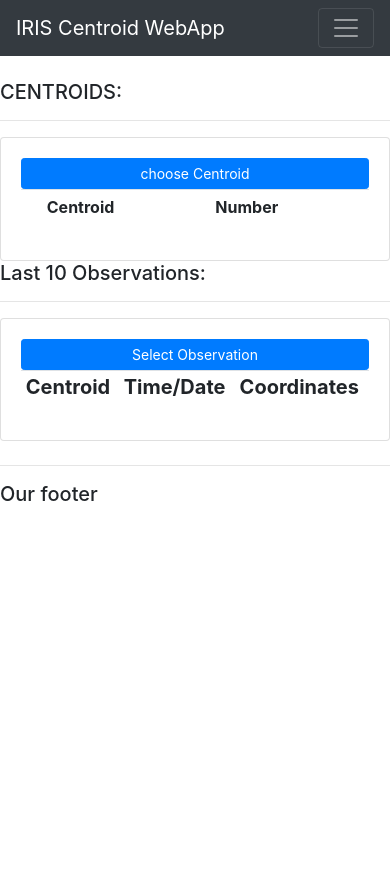
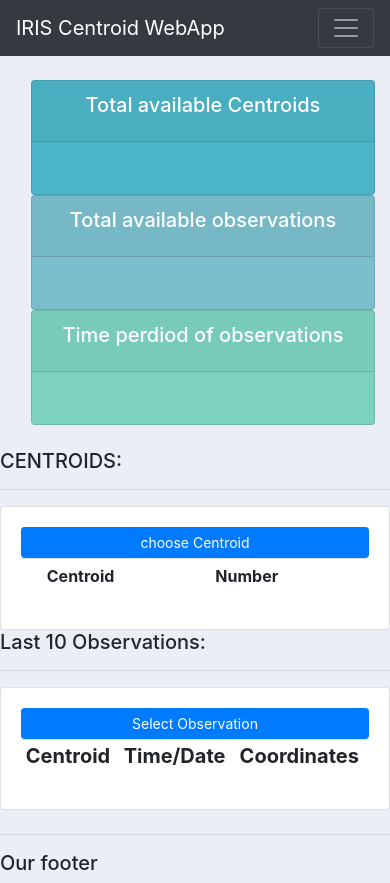
Before and after one commit to eugencuic/FHNW_HS20_IRIS_Centroid_Browser, a Django app: page /centroids/ in a window 390 px wide. Before the commit the page ends 501 px from the top, so only its background shows below. Run offline with Django 3.2, Linux system fonts and the light colour scheme; lists and menus that the app fills with data are empty; some libraries are stand-ins or nearby versions.

Commit message:
remove subscription page, add status
- remove subscription page
- remove subscription URL
- add status elements
- style status elements
- add picture for homepage

```diff
--- a/iris/centroid_webapp/templates/centroid_webapp/centroids.html
+++ b/iris/centroid_webapp/templates/centroid_webapp/centroids.html
@@ -1,6 +1,10 @@
 {% extends 'centroid_webapp/main.html' %}
 
 {% block content %}
+
+{% include 'centroid_webapp/status.html'%}
+
+
 
 <br>
 
--- a/iris/centroid_webapp/templates/centroid_webapp/main.html
+++ b/iris/centroid_webapp/templates/centroid_webapp/main.html
@@ -3,6 +3,23 @@
     <head>
         <title>IRIS Centroid WebApp</title>
         <link rel="stylesheet" href="https://stackpath.bootstrapcdn.com/bootstrap/4.3.1/css/bootstrap.min.css" integrity="sha384-ggOyR0iXCbMQv3Xipma34MD+dH/1fQ784/j6cY/iJTQUOhcWr7x9JvoRxT2MZw1T" crossorigin="anonymous">
+
+        <style>
+
+            body{
+                background-color: #ebeff5;
+            }
+            #total-centroids{
+                background-color: #4cb4c7;
+            }
+            #total-observations{
+                background-color: #7abecc;
+            }
+            #time-period{
+                background-color: #7cd1c0;
+            }
+
+        </style>
     </head>
     <body>
         {% include 'centroid_webapp/navbar.html'%}
--- /dev/null
+++ b/iris/centroid_webapp/templates/centroid_webapp/status.html
@@ -0,0 +1,41 @@
+<br>
+
+<div class="row">
+    <div class="col">
+        <div class="col-md">
+            <div class="card text-center text-white ml-3" id="total-centroids">
+                <div class="card-header">
+                    <h5 class="card-title">Total available Centroids</h5>
+                </div>
+                <div class="card-body">
+                    <h3 class="card-title"></h3>
+                </div>
+            </div>
+        </div>
+    </div>
+    <div class="col">
+        <div class="col-md">
+            <div class="card text-center text-white ml-3" id="total-observations">
+                <div class="card-header">
+                    <h5 class="card-title">Total available observations</h5>
+                </div>
+                <div class="card-body">
+                    <h3 class="card-title"></h3>
+                </div>
+            </div>
+        </div>
+    </div>
+    <div class="col">
+        <div class="col-md">
+            <div class="card text-center text-white ml-3" id="time-period">
+                <div class="card-header">
+                    <h5 class="card-title">Time perdiod of observations</h5>
+                </div>
+                <div class="card-body">
+                    <h3 class="card-title"></h3>
+                </div>
+            </div>
+        </div>
+    </div>
+
+</div>
--- a/iris/centroid_webapp/urls.py
+++ b/iris/centroid_webapp/urls.py
@@ -4,5 +4,4 @@ from . import views
 urlpatterns = [
     path('home/', views.home),
     path('centroids/', views.centroids),
-    path('subscription/', views.subscription)
 ]
--- a/iris/iris/urls.py
+++ b/iris/iris/urls.py
@@ -16,6 +16,8 @@ Including another URLconf
 from django.contrib import admin
 from django.urls import path, include
 
+
+# TODO: Remove Admin URL
 urlpatterns = [
     path('admin/', admin.site.urls),
     path('', include('centroid_webapp.urls'))
--- a/requirements.txt
+++ b/requirements.txt
@@ -5,11 +5,11 @@ Django==3.1.2
 isort==5.6.4
 lazy-object-proxy==1.4.3
 mccabe==0.6.1
+psycopg2-binary==2.8.6
 pylint==2.6.0
-psycopg2-binary==2.8.6
 pytz==2020.1
+six==1.15.0
 SQLAlchemy==1.3.20
-six==1.15.0
 sqlparse==0.4.1
 toml==0.10.1
 wrapt==1.12.1
```
Also changed, not shown: centroid_webapp/centroid_webapp/settings.py (added, +123 -0 lines), iris/centroid_webapp/templates/centroid_webapp/subscription.html (deleted, +0 -7 lines), pictures/sun.jpg (added).
